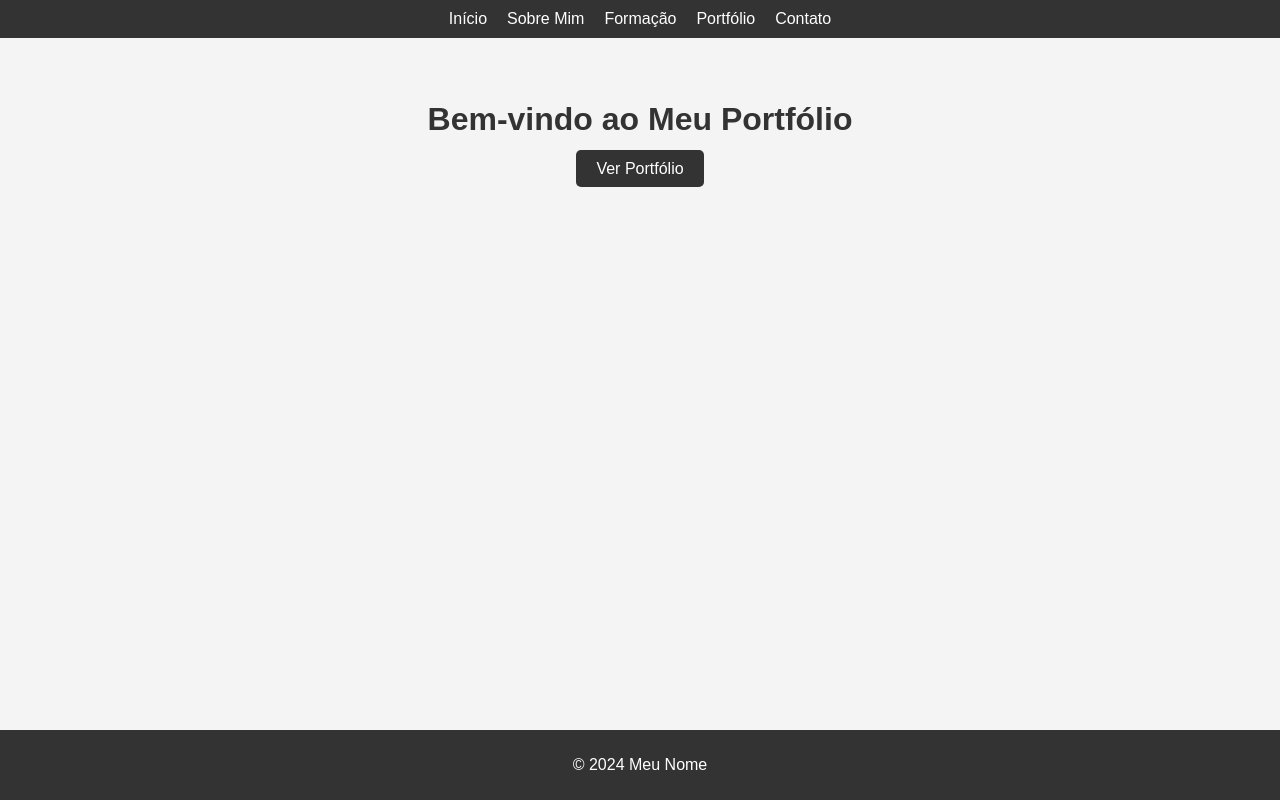
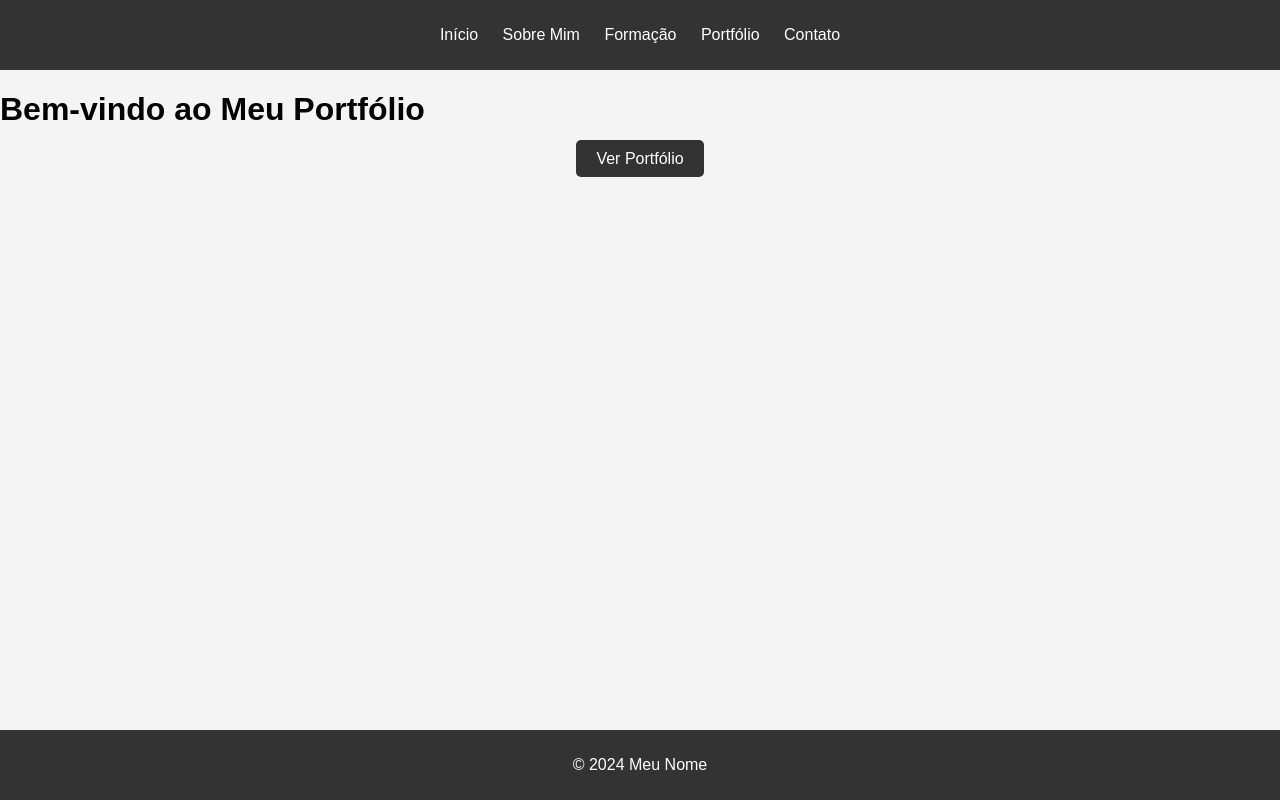
Before and after one commit to italogax/portifolio, a plain HTML site: page index.html in a window 1280 px wide. Drawn offline with Linux system fonts and the light colour scheme.

Commit message:
Update style.css

```diff
--- a/css/style.css
+++ b/css/style.css
@@ -8,51 +8,30 @@ body {
 
 /* Estilo do cabeçalho */
 header {
-    background-color: #333;
-    color: #fff;
-    padding: 10px 0;
-    text-align: center;
-    width: 100%;
-    position: fixed;
-    top: 0;
+    background-color: #333; /* Cor de fundo do cabeçalho */
+    color: #fff; /* Cor do texto do cabeçalho */
+    padding: 10px 0; /* Espaçamento interno (padding) no topo e na parte inferior */
+    text-align: center; /* Alinhamento do texto ao centro */
 }
 
 /* Estilo da navegação */
 nav ul {
-    list-style: none;
-    padding: 0;
-    margin: 0;
-    display: flex;
-    justify-content: center;
+    list-style: none; /* Remove marcadores de lista */
+    padding: 0; /* Remove preenchimento padrão */
 }
 
 /* Estilo dos itens da navegação */
 nav ul li {
-    margin: 0 10px;
+    display: inline; /* Exibe os itens em linha */
+    margin: 0 10px; /* Espaçamento entre os itens */
 }
 
 /* Estilo dos links da navegação */
 nav ul li a {
-    color: #fff;
-    text-decoration: none;
+    color: #fff; /* Cor do texto dos links */
+    text-decoration: none; /* Remove sublinhado dos links */
 }
 
-/* Estilo dos links da navegação ao passar o mouse */
-nav ul li a:hover {
-    text-decoration: underline;
-}
-
-/* Estilo do conteúdo principal */
-main {
-    padding: 20px;
-    margin-top: 60px; /* Ajuste para evitar sobreposição do header */
-}
-
-/* Estilo do título principal */
-main h1 {
-    color: #333;
-    text-align: center;
-}
 
 /* Estilo do formulário */
 form {
```
